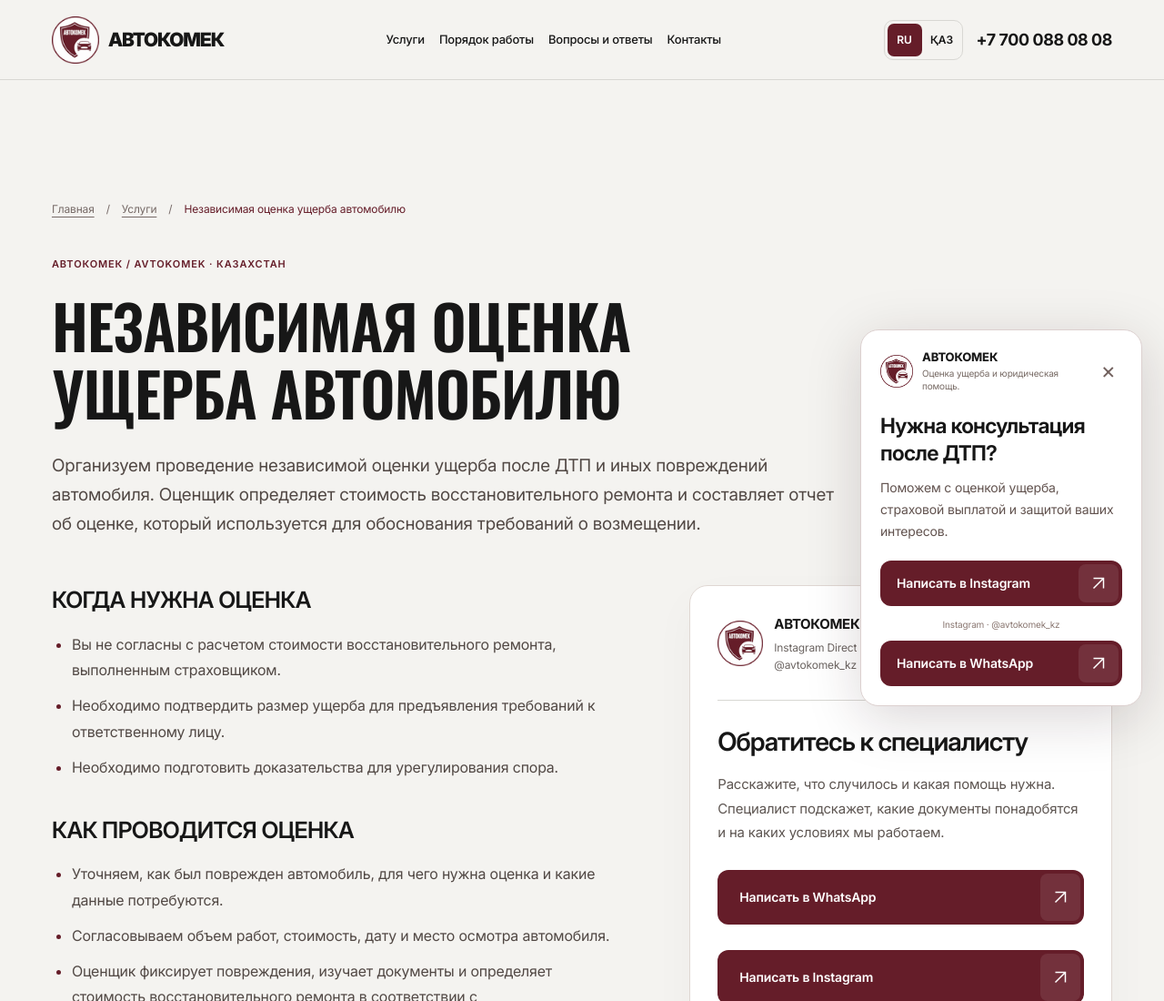
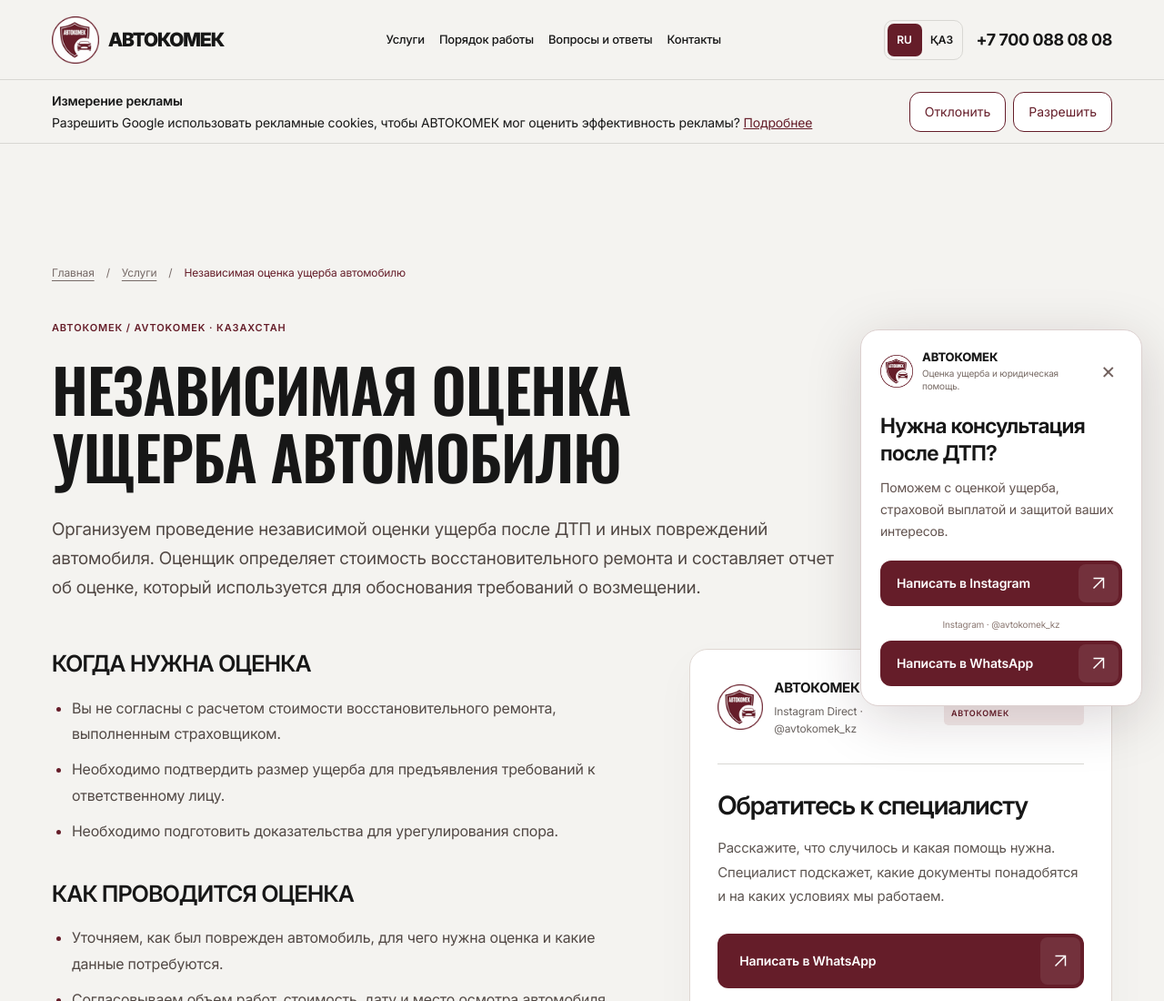
Before and after one commit to Salaryyy7/avtokomekkz, a plain HTML site: page uslugi/ocenka-ushcherba-posle-dtp/index.html in a window 1280 px wide. Shown: the top 1100 px of the page at 91% size. Drawn offline with Linux system fonts and the light colour scheme.

Commit message:
Enable consent-based measurement on uslugi/ocenka-ushcherba-posle-dtp

```diff
--- a/uslugi/ocenka-ushcherba-posle-dtp/index.html
+++ b/uslugi/ocenka-ushcherba-posle-dtp/index.html
@@ -1,7 +1,7 @@
 <!doctype html>
 <html lang="ru">
   <head>
-    <meta http-equiv="Content-Security-Policy" content="default-src &#39;self&#39;; script-src &#39;self&#39; &#39;sha256-JBfxA4QS39Km/w+wjnzTFxjWh+RfDpJrI5TjfvTybnY=&#39;; style-src &#39;self&#39;; img-src &#39;self&#39; data:; font-src &#39;self&#39;; media-src &#39;self&#39;; connect-src &#39;none&#39;; frame-src &#39;none&#39;; object-src &#39;none&#39;; base-uri &#39;none&#39;; form-action &#39;none&#39;">
+    <meta http-equiv="Content-Security-Policy" content="default-src &#39;self&#39;; script-src &#39;self&#39; &#39;sha256-JBfxA4QS39Km/w+wjnzTFxjWh+RfDpJrI5TjfvTybnY=&#39; https://www.googletagmanager.com https://www.googleadservices.com/pagead/ https://www.google.com/pagead/; style-src &#39;self&#39;; img-src &#39;self&#39; data: https://www.googletagmanager.com https://www.googleadservices.com https://www.google.com https://www.google.kz https://googleads.g.doubleclick.net https://pagead2.googlesyndication.com; font-src &#39;self&#39;; media-src &#39;self&#39;; connect-src https://www.googletagmanager.com https://www.googleadservices.com https://www.google.com https://www.google.kz https://googleads.g.doubleclick.net https://pagead2.googlesyndication.com https://ad.doubleclick.net; frame-src https://www.googletagmanager.com; object-src &#39;none&#39;; base-uri &#39;none&#39;; form-action &#39;none&#39;">
 
     <meta charset="UTF-8" />
     <meta name="viewport" content="width=device-width, initial-scale=1.0" />
@@ -10,8 +10,8 @@
     <meta name="referrer" content="no-referrer" />
     <link rel="icon" type="image/svg+xml" href="/images/avtokomek-logo.svg" />
     <title>Независимая оценка ущерба автомобилю после ДТП | АВТОКОМЕК</title>
-    <script type="module" crossorigin src="/assets/index-DacUAqOe.js"></script>
-    <link rel="stylesheet" crossorigin href="/assets/index-4gBK9M_s.css">
+    <script type="module" crossorigin src="/assets/index-jD5-eiE3.js"></script>
+    <link rel="stylesheet" crossorigin href="/assets/index-BaRoCWal.css">
       <meta name="robots" content="index, follow, max-image-preview:large" />
     <link rel="canonical" href="https://avtokomek.com/uslugi/ocenka-ushcherba-posle-dtp/" />
     <meta property="og:url" content="https://avtokomek.com/uslugi/ocenka-ushcherba-posle-dtp/" />
```
